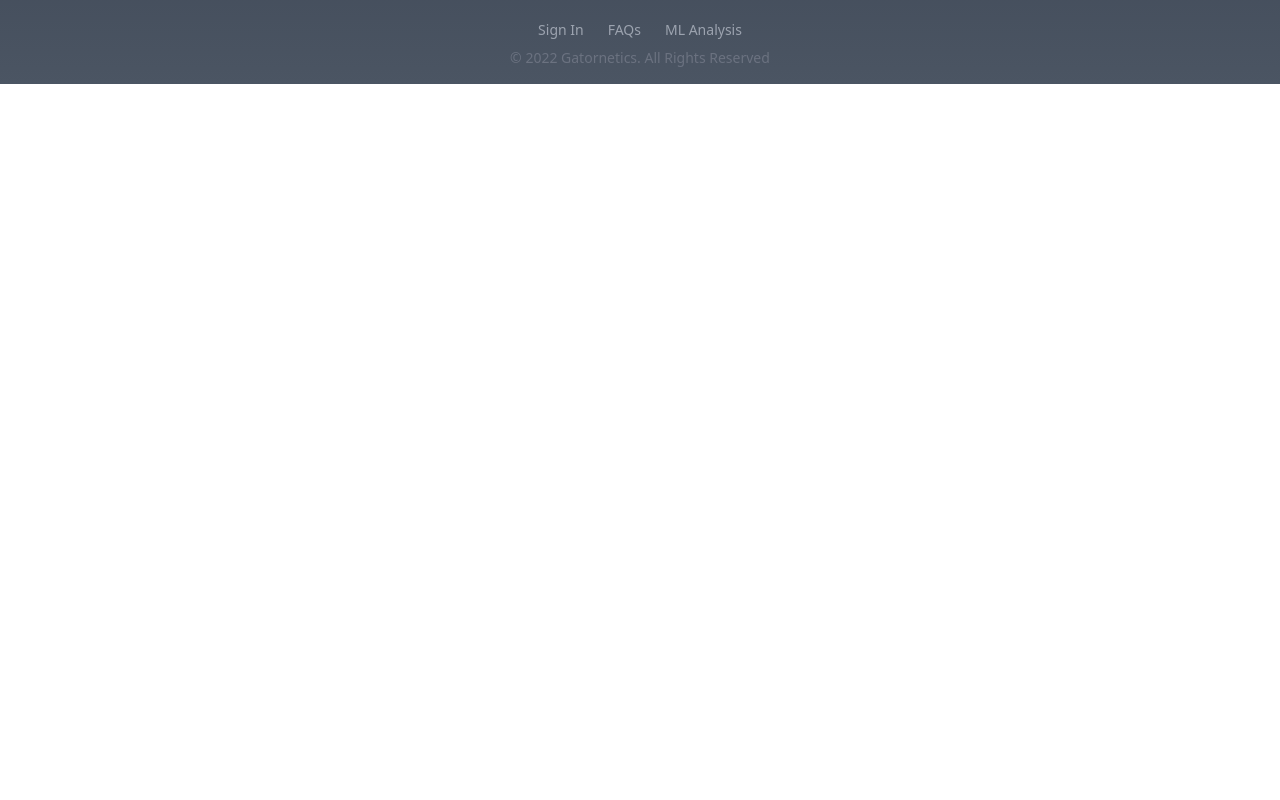
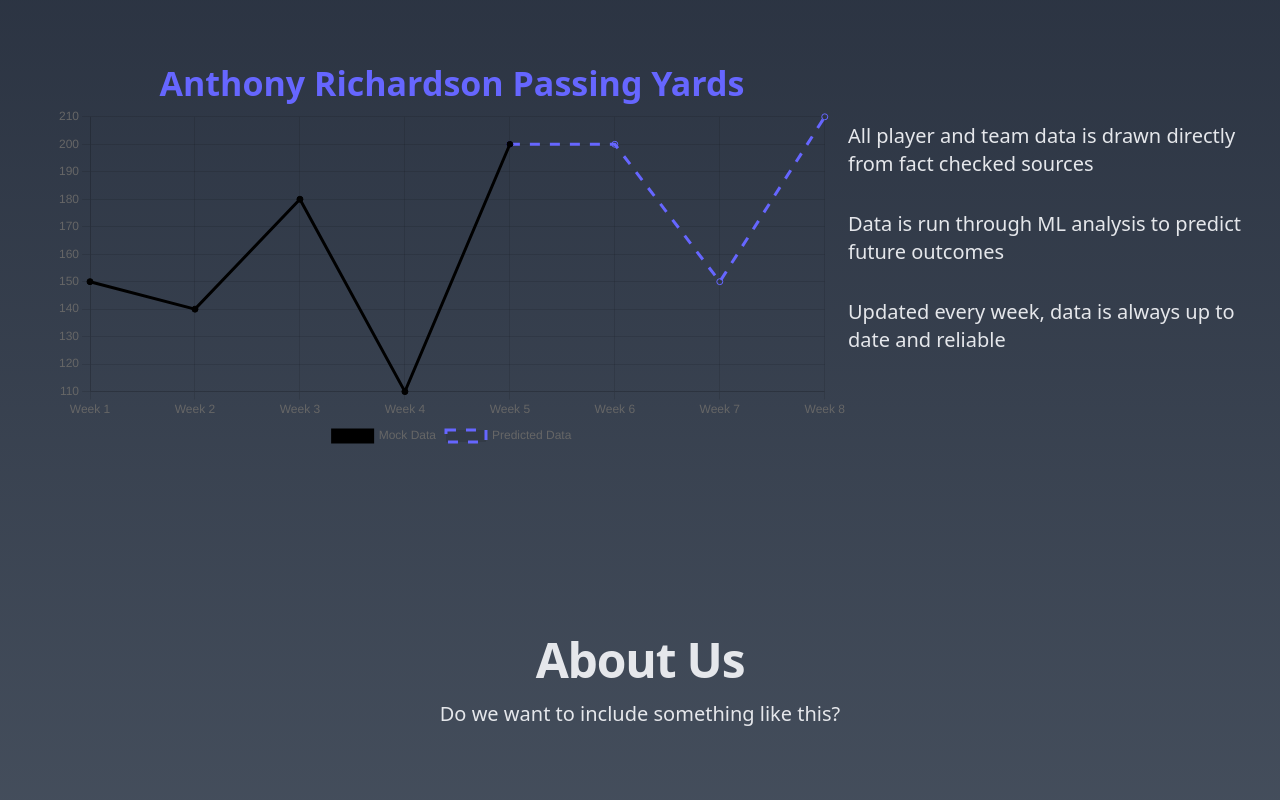
Before and after one commit to k-finken/Gatornetics, a Next.js app: page / in a window 1280 px wide. Shown: the part 900-1700 px from the top of the page. Before the commit the page ends 984 px from the top, so only its background shows below. Built offline with nearby package versions, Linux system fonts and the light colour scheme.

Commit message:
added example ml to landingPage

```diff
--- a/components/HomeHero.js
+++ b/components/HomeHero.js
@@ -1,10 +1,10 @@
 import React, { useState } from "react";
-import { Chart, ChartJS, ArcElement, Tooltip, Legend, Title, PieController } from 'chart.js';
-import { Doughnut, Pie } from 'react-chartjs-2';
+import { Chart, CategoryScale, LinearScale, PointElement, LineElement, ArcElement, Tooltip, Legend, Title, PieController } from 'chart.js';
+import { Doughnut, Pie, Line } from 'react-chartjs-2';
 import Link from "next/link";
 import { prisma, PrismaClient } from '@prisma/client';
 
-Chart.register(ArcElement, Title, Legend, Tooltip, PieController);
+Chart.register(CategoryScale, LinearScale, PointElement, LineElement, ArcElement, Title, Legend, Tooltip, PieController);
 const fetcher = (...args) => fetch(...args).then(res => res.json())
 
 function Index({foundPlayer}) {
@@ -14,7 +14,7 @@
         responsive: true,
         plugins: {
           legend: {
-            position: "bottom"
+            position: "bottom",
           },
           tooltip: {
             callbacks: {
@@ -37,8 +37,8 @@
                 family: "system-ui",
                 weight: "800"
             }
-          }
-        }
+          },
+        },
       };
 
     const dataPie = {
@@ -52,6 +52,54 @@
                 ],
                 hoverOffset: 2,
             },
+        ],
+    };
+
+    const lineOptions = {
+        responsive: true,
+        plugins: {
+            legend: {
+                position: 'bottom'
+            },
+            title: {
+                display : true,
+                text: "Anthony Richardson Passing Yards",
+                color: '#66f',
+                font: {
+                    size: 34,
+                    family: "system-ui",
+                    weight: "800"
+                }
+            },
+        },
+        scales: {
+            yAxes: [
+                {
+                    ticks: {
+                        suggestedMin: 0,
+                        suggestedMax: 400
+                    }
+                }
+            ]
+        }
+    };
+
+    const lineData = {
+        labels: ['Week 1', 'Week 2', 'Week 3', 'Week 4', 'Week 5', 'Week 6', 'Week 7', 'Week 8'],
+        datasets: [
+            {
+                label: 'Mock Data',
+                data: [150, 140, 180, 110, 200, , , ],
+                borderColor: '#000',
+                backgroundColor: '#000',
+            },
+            {
+                label: 'Predicted Data',
+                data: [, , , , 200, 200, 150, 210],
+                borderColor: '#66f',
+                borderDash: [10, 10],
+                pointBackgroundColor: "transparent"
+            }
         ],
     };
 
@@ -75,6 +123,27 @@
                     <Pie data={dataPie} options={options}></Pie>
                 </div>
             </div>
+            <div className="mt-20 flex justify-center items-center">
+                <h2 className="mt-10 max-w-2xl mb-4 text-4xl font-bold tracking-tight leading-none md:text-5xl xl:text-6xl dark:text-white text-gray-200">How it works</h2>
+            </div>
+            <div className="grid max-w-screen-xl px-4 py-8 mx-auto lg:gap-8 xl:gap-0 lg:py-16 lg:grid-cols-12">
+                <div className="ml-10 hidden lg:mt-0 lg:col-span-8 lg:flex">
+                    <Line data={lineData} options={lineOptions}></Line>
+                </div>
+                <div className="mr-10 mr-auto place-self-center lg:col-span-4">
+                    <p className="max-w-2xl mb-6 font-light text-gray-200 lg:mb-8 md:text-lg lg:text-xl dark:text-gray-400">All player and team data is drawn directly from fact checked sources</p>
+                    <p className="max-w-2xl mb-6 font-light text-gray-200 lg:mb-8 md:text-lg lg:text-xl dark:text-gray-400">Data is run through ML analysis to predict future outcomes</p>
+                    <p className="max-w-2xl mb-6 font-light text-gray-200 lg:mb-8 md:text-lg lg:text-xl dark:text-gray-400">Updated every week, data is always up to date and reliable</p>
+                </div>
+            </div>
+            <div className="mt-20 flex justify-center items-center">
+                <h2 className="mt-10 max-w-2xl mb-4 text-4xl font-bold tracking-tight leading-none md:text-4xl xl:text-5xl dark:text-white text-gray-200">About Us</h2>
+            </div>
+            <div className="flex justify-center items-center">
+                <p className="max-w-2xl mb-6 font-light text-gray-200 lg:mb-8 md:text-lg lg:text-xl dark:text-gray-400">
+                    Do we want to include something like this?
+                </p>
+            </div>
             <div className="shadow-lg rounded-lg overflow-hidden">
             </div>
         </section>
```
